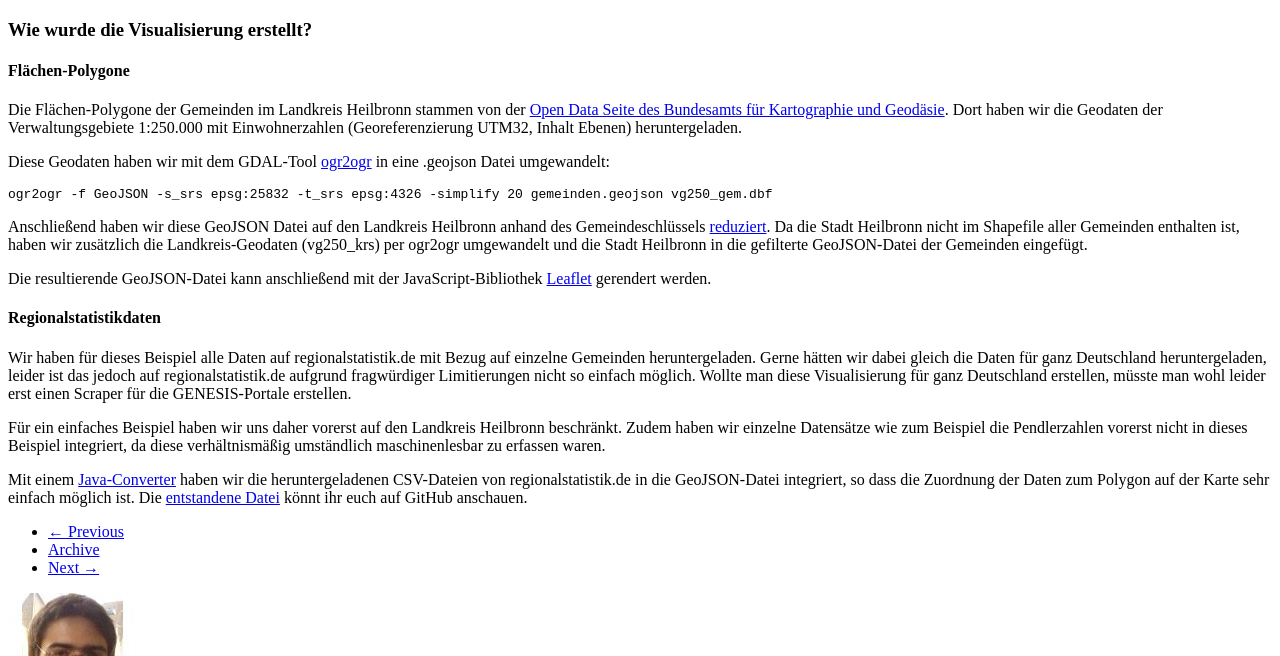
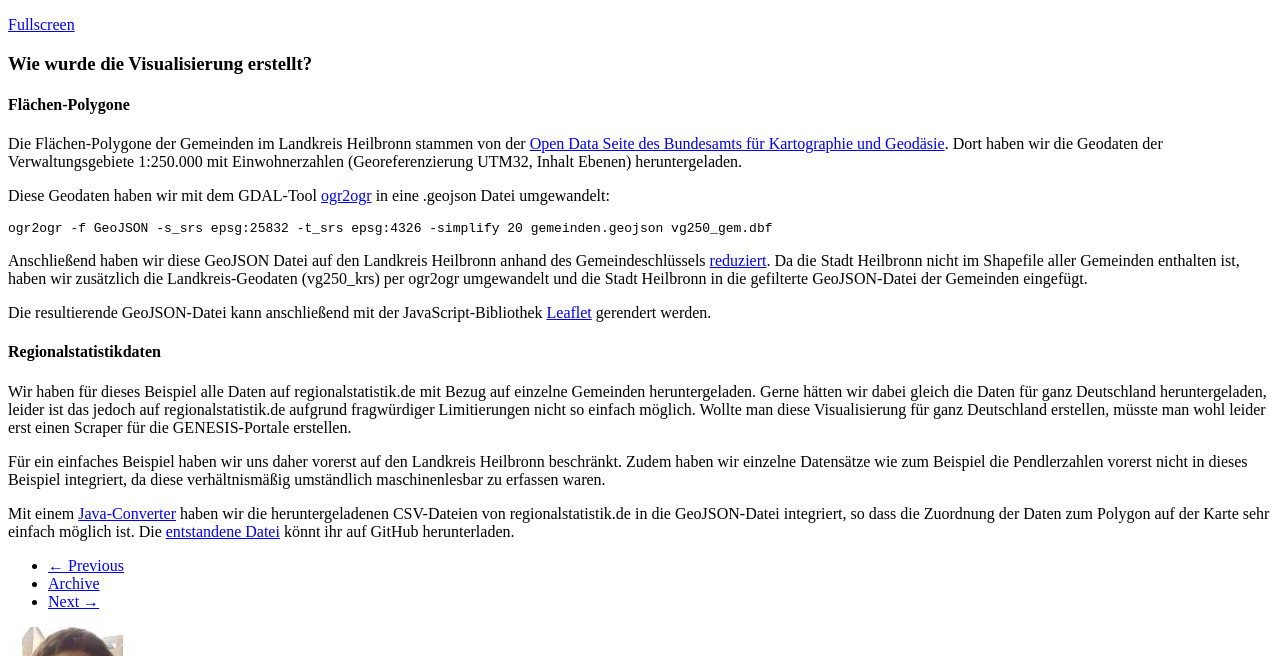
Before and after one commit to opendatalab-de/blog, a Jekyll site: the page built from _posts/2013/2013-07-15-heilbronn-regionalstatistik-visualisierung.md, in a window 1280 px wide and 900 px high, scrolled down 562 px, cut to the strip 244-900 px from the top of the window. Built offline with Jekyll 4.4.1, drawn with Linux system fonts in a browser that asks for light colours; comment, search, counter and statistics services are not loaded.

Commit message:
regionalstatistik blogpost update

```diff
--- a/_posts/2013/2013-07-15-heilbronn-regionalstatistik-visualisierung.md
+++ b/_posts/2013/2013-07-15-heilbronn-regionalstatistik-visualisierung.md
@@ -18,6 +18,8 @@ Die Motivation für diese Visualisierung war die Bürgerbeteiligung [Stadtentwic
 Dort kamen immer wieder Fragen nach einem Vergleich mit anderen Gemeinden im Landkreis auf - zum Beispiel in Bezug auf Erholungsfläche (Parks), Pendlerzahlen und Einwohnerzahlen. Mit Hilfe einer Visualisierung wie dieser könnten zukünftig solche Fragen leichter beantwortet und Zusammenhänge einfacher erfasst werden.
 
 <iframe src="http://opendatalab.de/heilbronn-regionalstatistik" width="100%" height="500"> </iframe>
+
+[Fullscreen](http://opendatalab.de/heilbronn-regionalstatistik)
 
 ### Wie wurde die Visualisierung erstellt?
 
@@ -44,4 +46,4 @@ Für ein einfaches Beispiel haben wir uns daher vorerst auf den Landkreis Heilbr
 Zudem haben wir einzelne Datensätze wie zum Beispiel die Pendlerzahlen vorerst nicht in dieses Beispiel integriert, da diese verhältnismäßig umständlich maschinenlesbar zu erfassen waren.
 
 Mit einem [Java-Converter](https://github.com/opendatalab-de/gemeinde-api-mockup/tree/master/gemeinde-api-mockup) haben wir die heruntergeladenen CSV-Dateien von regionalstatistik.de in die GeoJSON-Datei integriert, so dass die Zuordnung der Daten zum Polygon auf der Karte sehr einfach möglich ist.
-Die [entstandene Datei](https://raw.github.com/opendatalab-de/gemeinde-api-mockup/master/viewer/src/data/heilbronn-rs.geojson) könnt ihr euch auf GitHub anschauen.
+Die [entstandene Datei](https://raw.github.com/opendatalab-de/gemeinde-api-mockup/master/viewer/src/data/heilbronn-rs.geojson) könnt ihr auf GitHub herunterladen.
```
